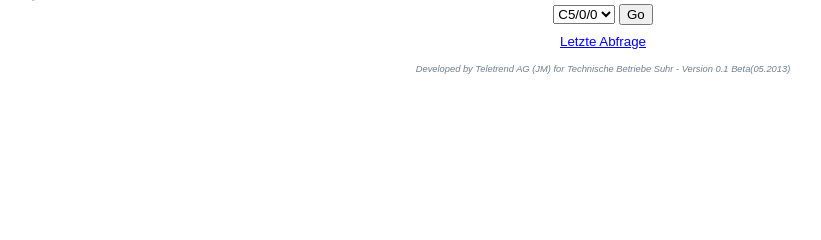
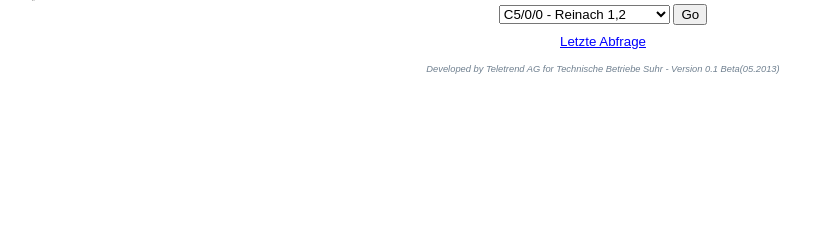
Before and after one commit to fublu/dscript, a Python web app: template templates/index.html in a window 1280 px wide. Shown: the part 92-332 px from the top of the page, without its empty margins (37-858 px from the left). Run offline with Jinja, Linux system fonts and the light colour scheme; the template is opened without the code that fills it, so the values that code supplies are empty; some libraries are stand-ins or nearby versions.

Commit message:
#17: implementing topology parameter
* passing it from index.html -> main.py -> dscript.py
* adjusting select list for new mac domains

```diff
--- a/templates/index.html
+++ b/templates/index.html
@@ -88,10 +88,19 @@ $def with ()
 					jQuery("#status").timer('stop');
 
 					//Getting the selected value (ex 5/1/0)
-					var macdomain = jQuery("select").val();
+					var selectValue = jQuery("select").val();
+					var macAndTop = selectValue.split("|");
+					var macdomain = macAndTop[0];
+					var topology = macAndTop[1];
 
 					//First Ajax request - Run the script
-					jQuery.ajax({url: "http://dscript.ziknet.ch/runscript", data: {macdomain: macdomain}}) // {description:var}
+					jQuery.ajax({
+						url: "http://dscript.ziknet.ch/runscript",
+						data: {
+							macdomain: macdomain,
+							topology: topology
+						}
+					}) // {description:var}
 					.done(function(response) {
 						//console.log("Debug: AJAX - Script has been started successfully");
 						//console.log("Debug: Starting Timer");
@@ -119,21 +128,32 @@ $def with ()
 			<tr>
 				<td colspadn="2">
 					<select>
-						<option value="5/0/0">C5/0/0</option>
-						<option value="5/0/1">C5/0/1</option>
-						<option value="5/0/2">C5/0/2</option>
-						<option value="5/0/3">C5/0/3</option>
-						<option value="5/0/4">C5/0/4</option>
-						<option value="5/1/0">C5/1/0</option>
-						<option value="5/1/1">C5/1/1</option>
-						<option value="5/1/2">C5/1/2</option>
-						<option value="5/1/3">C5/1/3</option>
-						<option value="5/1/4">C5/1/4</option>
-						<option value="6/1/0">C6/1/0</option>
-						<option value="6/1/1">C6/1/1</option>
-						<option value="6/1/2">C6/1/2</option>
-						<option value="6/1/3">C6/1/3</option>
-						<option value="6/1/4">C6/1/4</option>
+						<!--
+						HFC topology:
+						1. 1 USG (2x bonded), 1 DSG (4x bonded) => 1214
+						2. 2 USG (2x bonded), 1 DSG (4x bonded) => 2214
+						3. 1 USG (3x bonded), 1 DSG (4x bonded) => 1314
+						4. 1 USG (3x bonded), 2 DSG (4x bonded) => 1324
+						-->
+						<option value="5/0/0|2214">C5/0/0 - Reinach 1,2    </option>
+						<option value="5/0/1|2214">C5/0/1 - Reinach 3,4    </option>
+						<option value="5/0/2|2214">C5/0/2 - Schöftland 1,2 </option>
+						<option value="5/0/3|2214">C5/0/3 - Schöftland 3,4 </option>
+						<option value="5/0/4|2214">C5/0/4 - Zetzwil,Gonten.</option>
+						<option value="5/1/0|1214">C5/1/0 - Suhr 1, TBS    </option>
+						<option value="5/1/1|1214">C5/1/1 - Suhr 2, Bärenm.</option>
+						<option value="5/1/2|1324">C5/1/2 - Suhr 3, Messst.</option>
+						<option value="5/1/3|1324">C5/1/3 - Suhr 4, August.</option>
+						<option value="5/1/4|1324">C5/1/4 - Suhr 5, Fliede.</option>
+						<option value="5/1/5|1324">C5/1/5 - Suhr 6, Bachst.</option>
+						<option value="5/1/5|1314">C5/1/7 - Suhr 7, Lab    </option>
+						<option value="6/1/0|1324">C6/1/0 - Teufenthal 1,2 </option>
+						<option value="6/1/1|1324">C6/1/1 - Unterkulm 1,2  </option>
+						<option value="6/1/2|1214">C6/1/2 - Gränichen 1    </option>
+						<option value="6/1/3|1314">C6/1/3 - Gränichen 2    </option>
+						<option value="6/1/4|1324">C6/1/4 - Gränichen Ost  </option>
+						<option value="6/1/5|1314">C6/1/5 - Muhen 1        </option>
+						<option value="6/1/6|1314">C6/1/6 - Muhen 2        </option>
 					</select>
 					<button>Go</button>
 				</td>
@@ -142,7 +162,7 @@ $def with ()
 				<td colspan="2"><div id="status"><a href="/static/result.html">Letzte Abfrage</div></td>
 			</tr>
 		</table>
-		<div id="impressum"> Developed by Teletrend AG (JM) for Technische Betriebe Suhr - Version 0.1 Beta(05.2013)</div>
+		<div id="impressum"> Developed by Teletrend AG for Technische Betriebe Suhr - Version 0.1 Beta(05.2013)</div>
 		<div id="result"></div>
 	</body>
 </html>
```
Also changed, not shown: main.py (+9 -5 lines).
